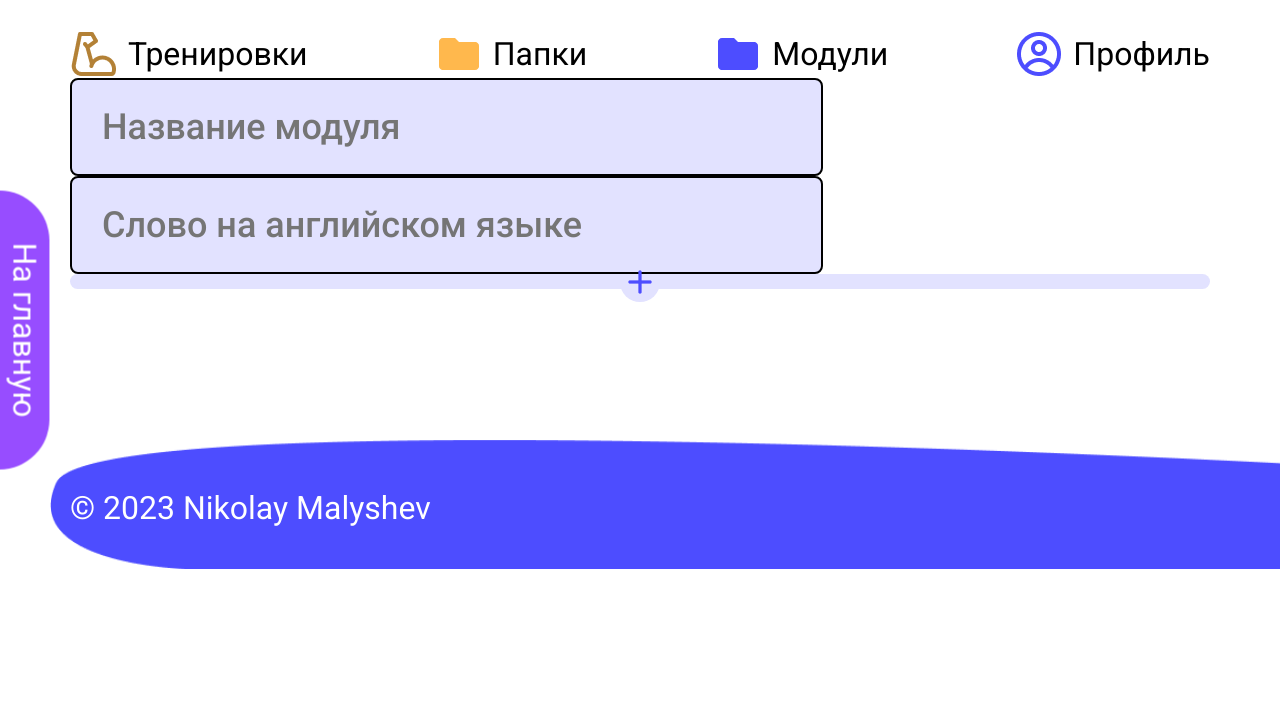
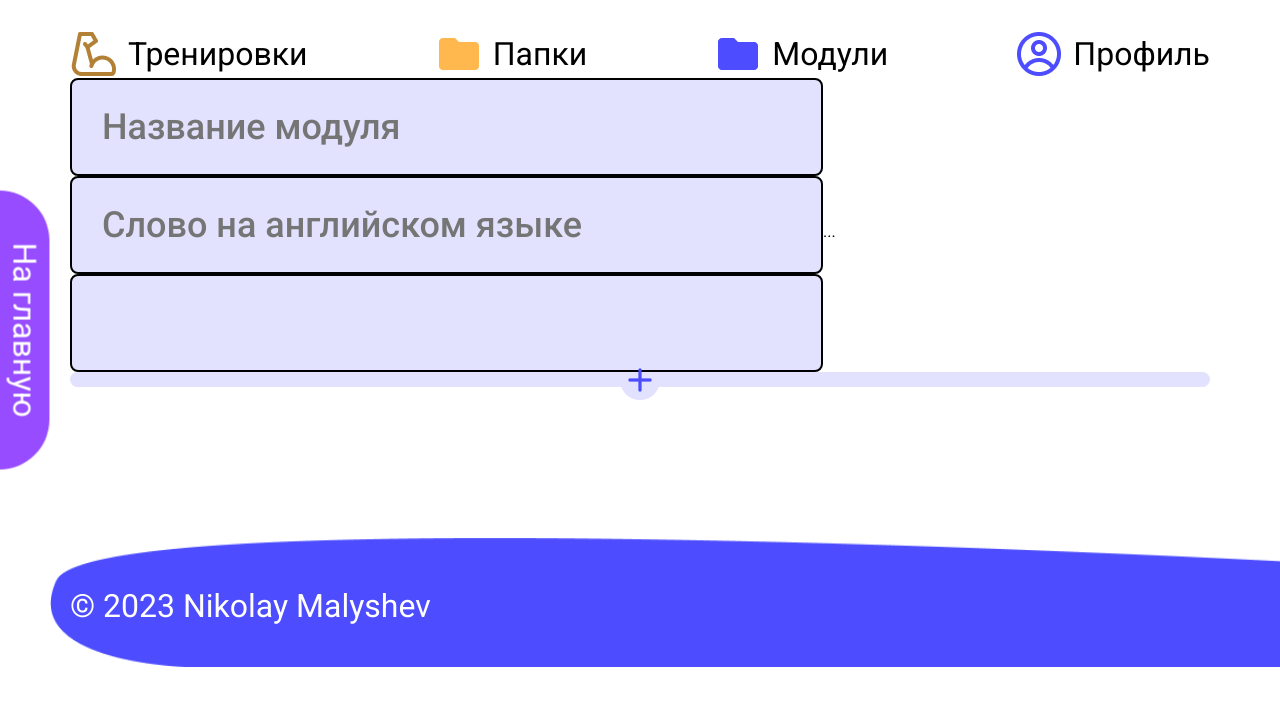
Before and after one commit to konyasharin/English-platform-TS, a React (Create React App) app: page /createModule in a window 1280 px wide. Shown: the top 706 px of the page. Built offline with nearby package versions, Linux system fonts and the light colour scheme.

Commit message:
need recieve params in word and translate block

```diff
--- a/src/FoldersAndModules/CreateModule/CreateModule.tsx
+++ b/src/FoldersAndModules/CreateModule/CreateModule.tsx
@@ -3,32 +3,39 @@ import FormsStore from "../../store/formsStore";
 import ClassInput from "../../store/input"
 import Add from "../Add";
 import {observer} from "mobx-react-lite";
+import {FormNames, InputNames} from "../../initializeForms";
+import WordAndTranslate from "./WordAndTranslate";
 
 function addWord(parent: ClassInput){
-  console.log("test")
   const newInput = parent.clone()
-  newInput.name = `Word 2313`
-  FormsStore.getInstance().getForm("CreateModule")!.addInput(newInput)
+  newInput.name = `Word ${FormsStore.getInstance().getForm(FormNames.CREATE_MODULE)!.getAllInputs().length}`
+  FormsStore.getInstance().getForm(FormNames.CREATE_MODULE)!.addInput(newInput)
 }
 
-
-const createModuleForm = FormsStore.getInstance().addForm("CreateModule")
-const nameModule = createModuleForm.addInput(new ClassInput("ModuleName", "", "Название модуля"))
+const createModuleForm = FormsStore.getInstance().addForm(FormNames.CREATE_MODULE)
+const nameModule = createModuleForm.addInput(new ClassInput(InputNames.MODULE_NAME, "", "Название модуля"))
 const firstWordInput = createModuleForm.addInput(
   new ClassInput(`Word ${createModuleForm.getAllInputs().length}`, "", "Слово на английском языке")
 )
+
 const CreateModule = observer(() => {
 
-  const inputsForWords = createModuleForm.getAllInputs().filter(data => data.name !== "ModuleName")
+  const inputsForWords = createModuleForm.getAllInputs().filter(data => data.name !== InputNames.MODULE_NAME)
 
   const inputs = inputsForWords.map((data, i) => {
     return <Input placeholder={data.placeholder} value={data.text} edit={data} key={i}/>
   })
 
+  const test = [
+    <WordAndTranslate Word={Input} />
+  ]
+
   return (
     <section className="container create-modules">
       <Input placeholder={"Название модуля"} value={""} edit={nameModule}/>
       {inputs}
+      ...
+      {test}
       <Add className={"module-add"} img={"icons/plus-blue.png"} onClick={() => {addWord(firstWordInput)}}/>
     </section>
   )
--- /dev/null
+++ b/src/FoldersAndModules/CreateModule/WordAndTranslate.tsx
@@ -0,0 +1,13 @@
+
+
+interface WordAndStateProps{
+  Word: any
+}
+
+function WordAndTranslate({Word}: WordAndStateProps){
+  return(
+    <Word />
+  )
+}
+
+export default WordAndTranslate
--- a/src/initializeForms.ts
+++ b/src/initializeForms.ts
@@ -4,13 +4,15 @@ import Input from "./store/input";
 export enum InputNames{
   LOGIN = "LOGIN",
   PASSWORD = "PASSWORD",
-  REPEAT_PASSWORD = "REPEAT_PASSWORD"
+  REPEAT_PASSWORD = "REPEAT_PASSWORD",
+  MODULE_NAME = "MODULE_NAME"
 }
 
 export enum FormNames{
   REGISTRATION = "REGISTRATION",
   ENTRY = "ENTRY",
-  CHOOSE = "CHOOSE"
+  CHOOSE = "CHOOSE",
+  CREATE_MODULE = "CREATE_MODULE"
 }
 
 function initializeForms(formStore: FormsStore){
```
